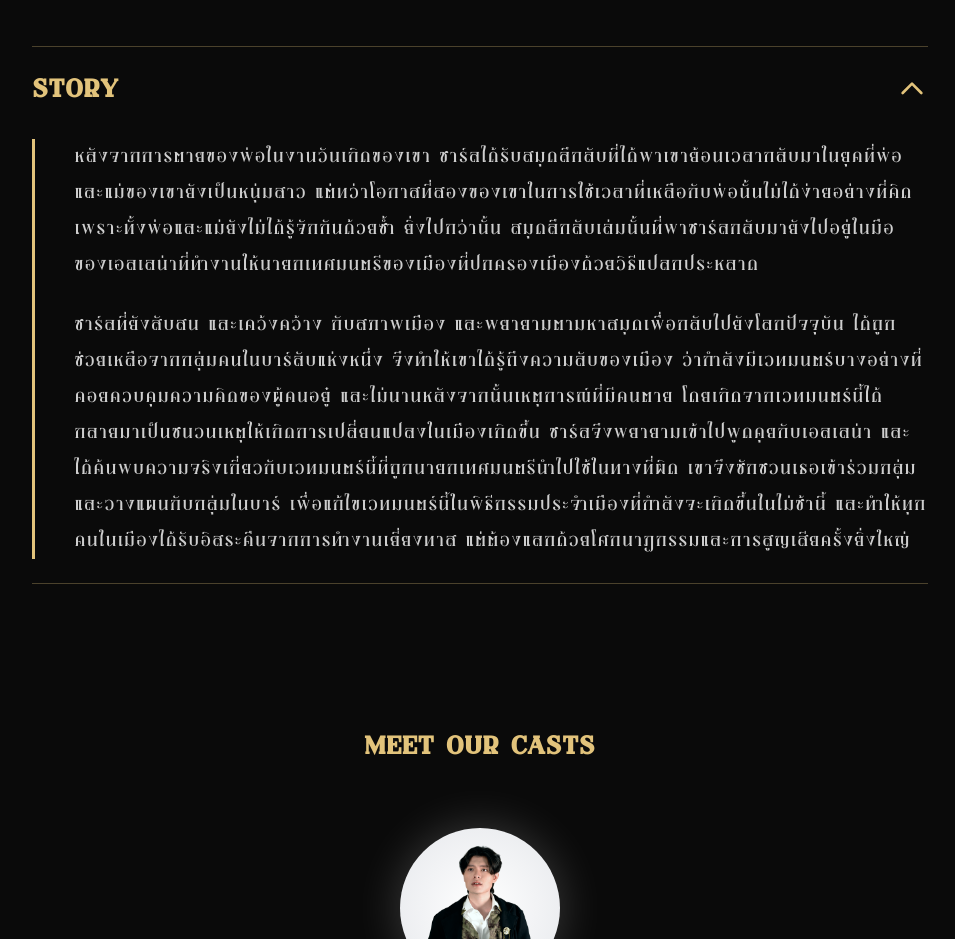
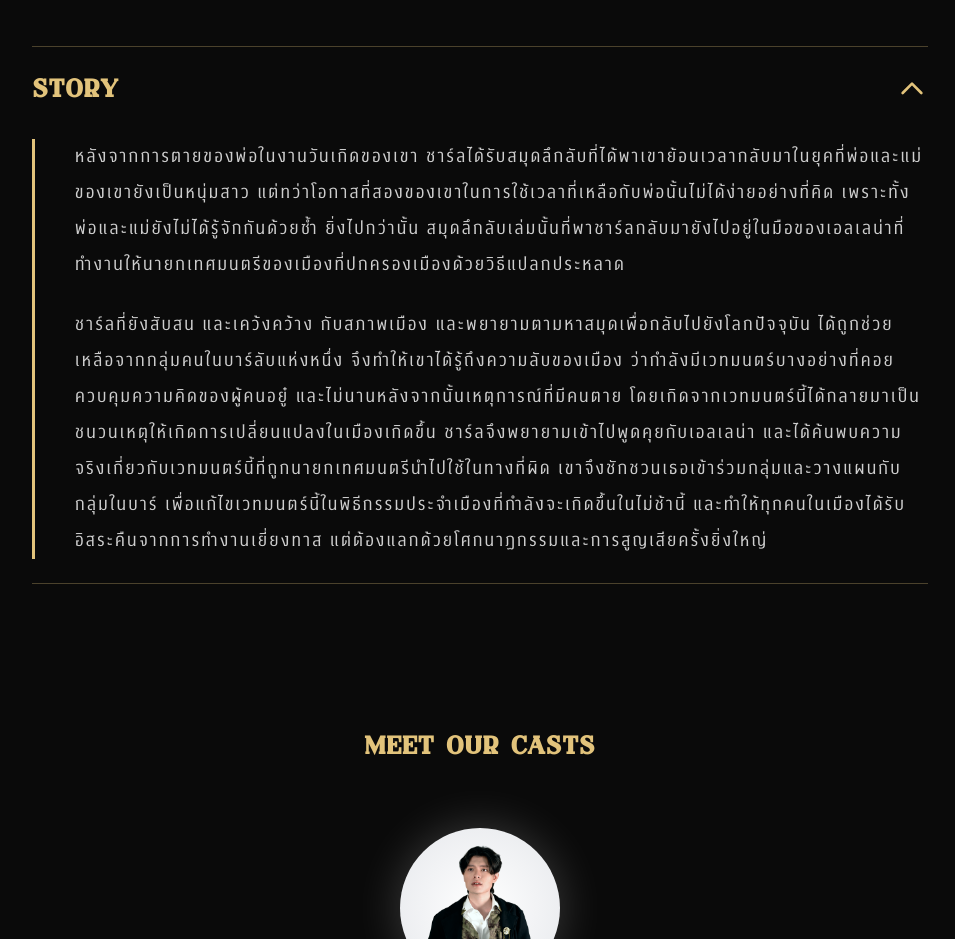
Before and after one commit to ITLaKornVidva/web-lakorn-2026, a React (Vite) app: page / in a window 1280 px wide. Shown: the part 1560-2499 px from the top of the page, without its empty margins (160-1115 px from the left). Built offline with nearby package versions, Linux system fonts and the light colour scheme.

Commit message:
fix : font

```diff
--- a/src/components/Landing/StorySection.tsx
+++ b/src/components/Landing/StorySection.tsx
@@ -39,10 +39,10 @@ export function StorySection() {
                             className="overflow-hidden"
                         >
                             <div className="border-l-[3px] border-[#E2C37B] pl-6 md:pl-10 space-y-6">
-                                <p className="text-white/80 text-base md:text-lg leading-loose font-sketchy tracking-[0.12em]">
+                                <p className="text-white/80 text-base md:text-lg leading-loose font-chulalongkorn tracking-[0.12em]">
                                     หลังจากการตายของพ่อในงานวันเกิดของเขา ชาร์ลได้รับสมุดลึกลับที่ได้พาเขาย้อนเวลากลับมาในยุคที่พ่อและแม่ของเขายังเป็นหนุ่มสาว แต่ทว่าโอกาสที่สองของเขาในการใช้เวลาที่เหลือกับพ่อนั้นไม่ได้ง่ายอย่างที่คิด เพราะทั้งพ่อและแม่ยังไม่ได้รู้จักกันด้วยซ้ำ ยิ่งไปกว่านั้น สมุดลึกลับเล่มนั้นที่พาชาร์ลกลับมายังไปอยู่ในมือของเอลเลน่าที่ทำงานให้นายกเทศมนตรีของเมืองที่ปกครองเมืองด้วยวิธีแปลกประหลาด
                                 </p>
-                                <p className="text-white/80 text-base md:text-lg leading-loose font-sketchy tracking-[0.12em]">
+                                <p className="text-white/80 text-base md:text-lg leading-loose font-chulalongkorn tracking-[0.12em]">
                                     ชาร์ลที่ยังสับสน และเคว้งคว้าง กับสภาพเมือง และพยายามตามหาสมุดเพื่อกลับไปยังโลกปัจจุบัน ได้ถูกช่วยเหลือจากกลุ่มคนในบาร์ลับแห่งหนึ่ง จึงทำให้เขาได้รู้ถึงความลับของเมือง ว่ากำลังมีเวทมนตร์บางอย่างที่คอยควบคุมความคิดของผู้คนอยู๋ และไม่นานหลังจากนั้นเหตุการณ์ที่มีคนตาย โดยเกิดจากเวทมนตร์นี้ได้กลายมาเป็นชนวนเหตุให้เกิดการเปลี่ยนแปลงในเมืองเกิดขึ้น
 
                                     ชาร์ลจึงพยายามเข้าไปพูดคุยกับเอลเลน่า และได้ค้นพบความจริงเกี่ยวกับเวทมนตร์นี้ที่ถูกนายกเทศมนตรีนำไปใช้ในทางที่ผิด เขาจึงชักชวนเธอเข้าร่วมกลุ่มและวางแผนกับกลุ่มในบาร์ เพื่อแก้ไขเวทมนตร์นี้ในพิธีกรรมประจำเมืองที่กำลังจะเกิดขึ้นในไม่ช้านี้
--- a/src/index.css
+++ b/src/index.css
@@ -6,6 +6,12 @@
   font-display: swap;
   size-adjust: 140%;
   ascent-override: 90%;
+}
+
+@font-face {
+  font-family: 'CHULALONGKORN';
+  src: url('/assets/fonts/CHULALONGKORNReg.otf') format('opentype');
+  font-display: swap;
 }
 
 :root {
@@ -63,6 +69,10 @@ body {
   font-family: var(--primary-font);
 }
 
+.font-chulalongkorn {
+  font-family: 'CHULALONGKORN', sans-serif;
+}
+
 /* Safari specific shifts for the custom font */
 @supports (background: -webkit-named-image(i)) {
 
```
Also changed, not shown: public/assets/fonts/CHULALONGKORNReg.otf (added).
